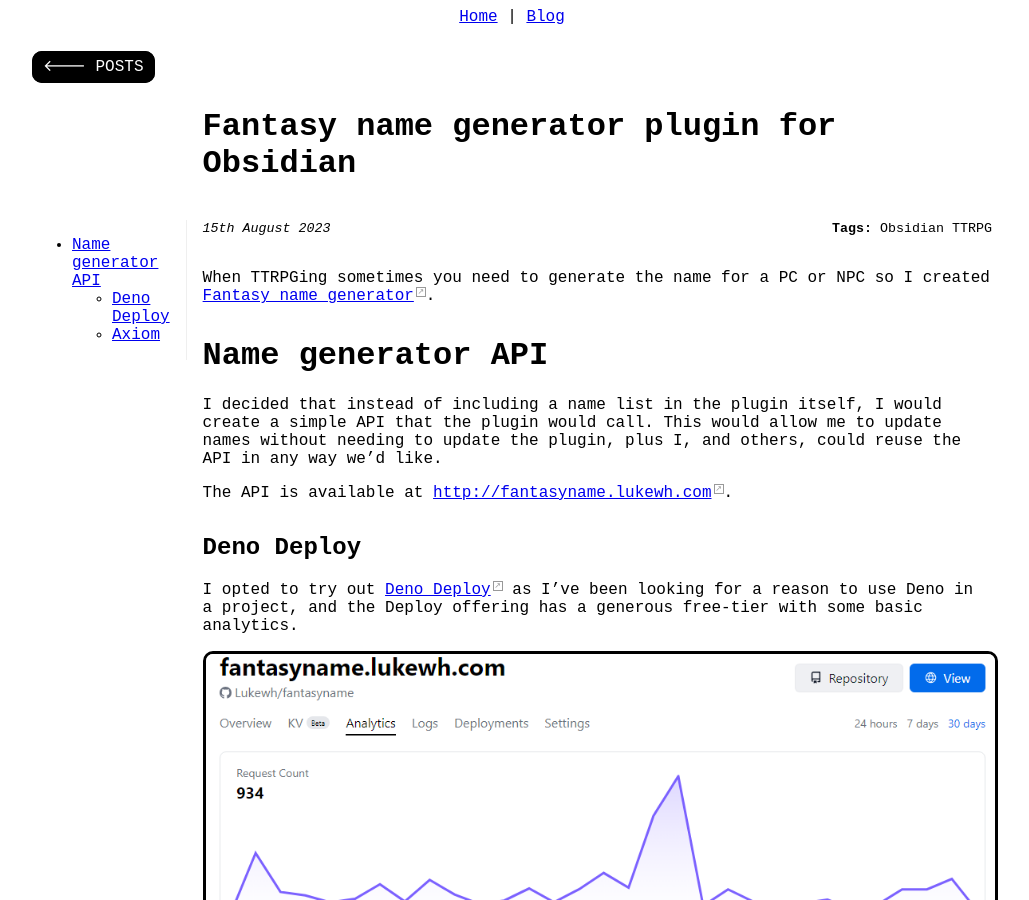
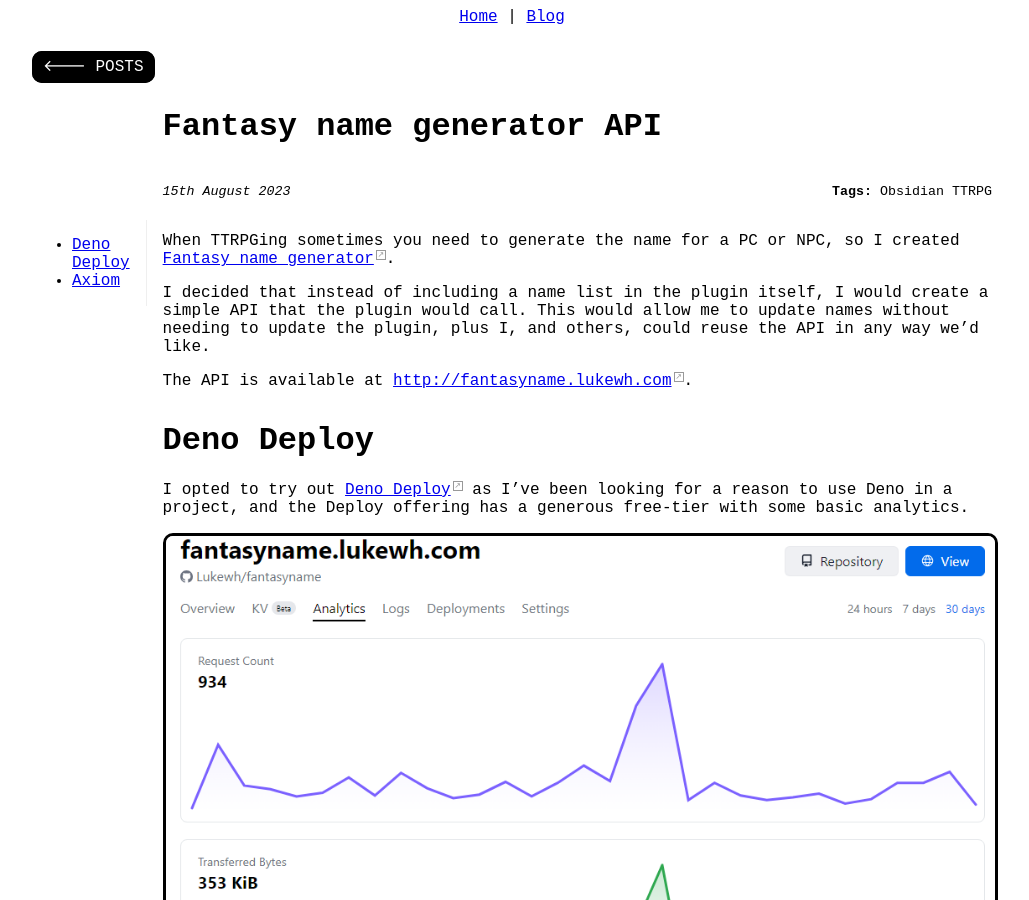
Before and after one commit to Lukewh/lukewh.com, a Jekyll site: the page built from blog/_posts/2023-08-15-fantasy-name-generator-api.md, in a window 1280 px wide and 900 px high. Shown: the whole window, without its empty margins (128-1157 px from the left). Built offline with Jekyll 4.4.1, drawn with Linux system fonts in a browser that asks for light colours; some web fonts are replaced.

Commit message:
Rename post

```diff
--- a/blog/_posts/2023-08-15-fantasy-name-generator-for-obsidian.md
+++ b/blog/_posts/2023-08-15-fantasy-name-generator-api.md
@@ -1,25 +1,24 @@
 ---
 layout: post
-title: Fantasy name generator plugin for Obsidian
+title: Fantasy name generator API
 description: |
-  A Fantasy name generator plugin for Obsidian.
+  A Fantasy name generator API I created for use in an Obsidian plugin.
 tags: Obsidian TTRPG
 ---
 
-When TTRPGing sometimes you need to generate the name for a PC or NPC so I created [Fantasy name generator](https://obsidian.md/plugins?search=fantasy%20name).
+When TTRPGing sometimes you need to generate the name for a PC or NPC, so I created [Fantasy name generator](https://obsidian.md/plugins?search=fantasy%20name).
 
-# Name generator API
 I decided that instead of including a name list in the plugin itself, I would create a simple API that the plugin would call. This would allow me to update names without needing to update the plugin, plus I, and others, could reuse the API in any way we'd like.
 
 The API is available at [http://fantasyname.lukewh.com](http://fantasyname.lukewh.com/help).
 
-## Deno Deploy
+# Deno Deploy
 
 I opted to try out [Deno Deploy](https://deno.com/deploy) as I've been looking for a reason to use Deno in a project, and the Deploy offering has a generous free-tier with some basic analytics.
 
 ![Deno Deploy Analytics for fantasyname.lukewh.com](/assets/fantasyname/deno-stats.png)
 
-## Axiom
+# Axiom
 
 The nice thing about having an API is that I could gather interesting statistics in an external service. I decided to try out [Axiom](https://axiom.co), again it has a generous free-tier.
 After getting the stats into Axiom I created a simple dashboard to track a few things.
```
